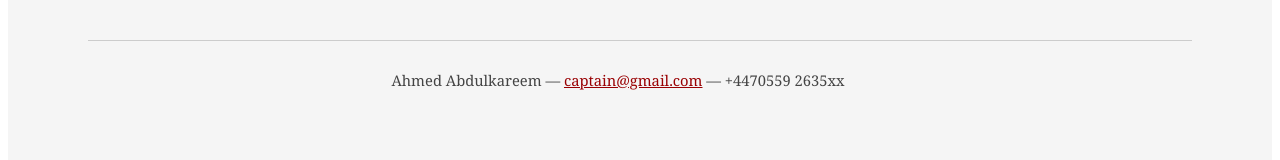
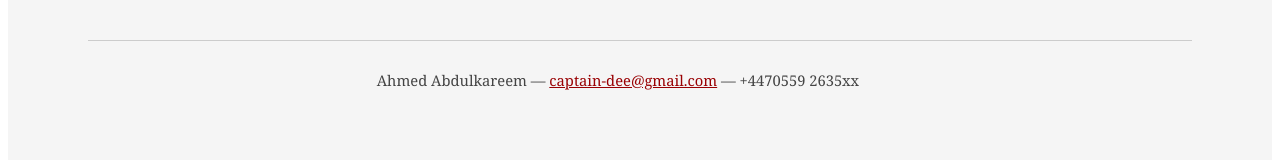
Before and after one commit to captaindeedat/CI-CD-Resume, a plain HTML site: page index.html in a window 1280 px wide. Shown: the part 2373-2533 px from the top of the page. Drawn offline with Linux system fonts and the light colour scheme; no server answers; a small style sheet from the web is missing.

Commit message:
Index file v2

```diff
--- a/index.html
+++ b/index.html
@@ -160,7 +160,7 @@
 		</div><!--// bd -->
 
 		<div id="ft">
-			<p> Ahmed Abdulkareem &mdash; <a href="mailto:name@yourdomain.com">captain@gmail.com</a> &mdash; +4470559 2635xx</p>
+			<p> Ahmed Abdulkareem &mdash; <a href="mailto:name@yourdomain.com">captain-dee@gmail.com</a> &mdash; +4470559 2635xx</p>
 		</div><!--// footer -->
 
 	</div><!-- // inner -->
```
